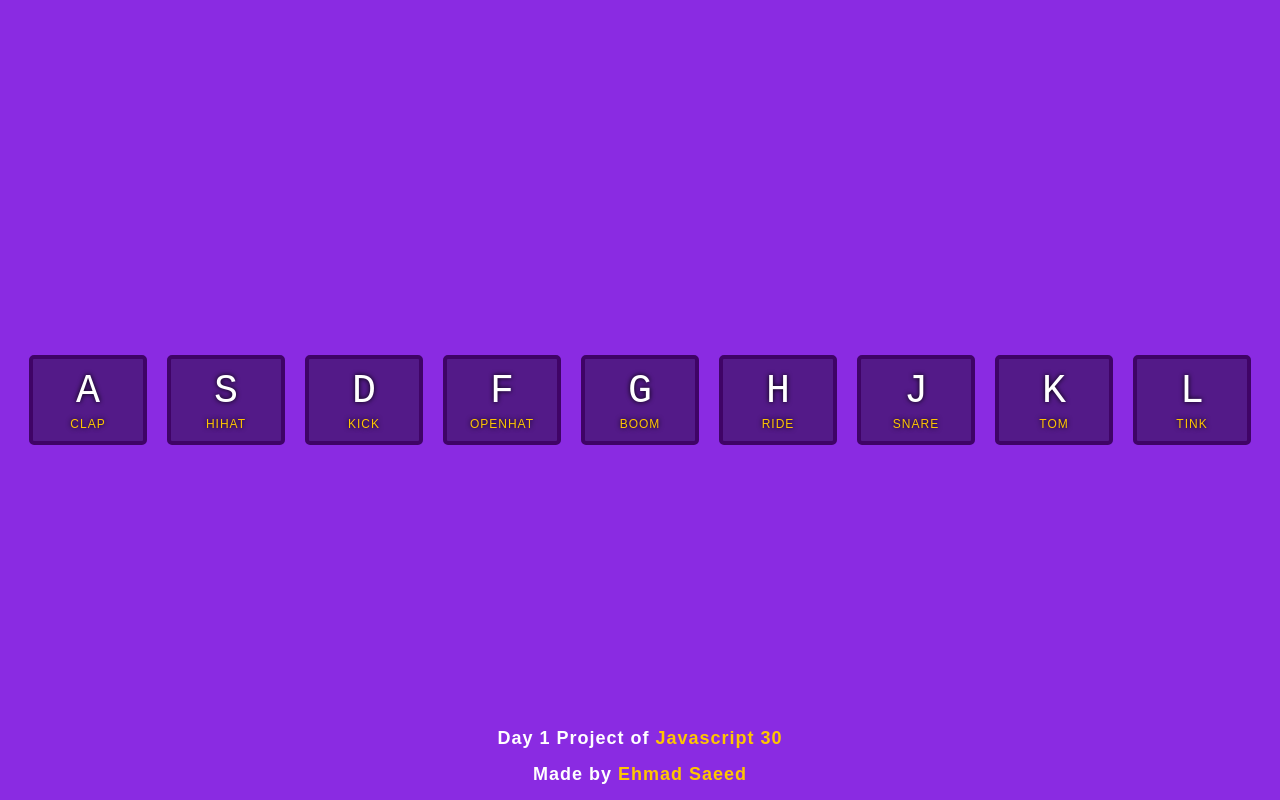
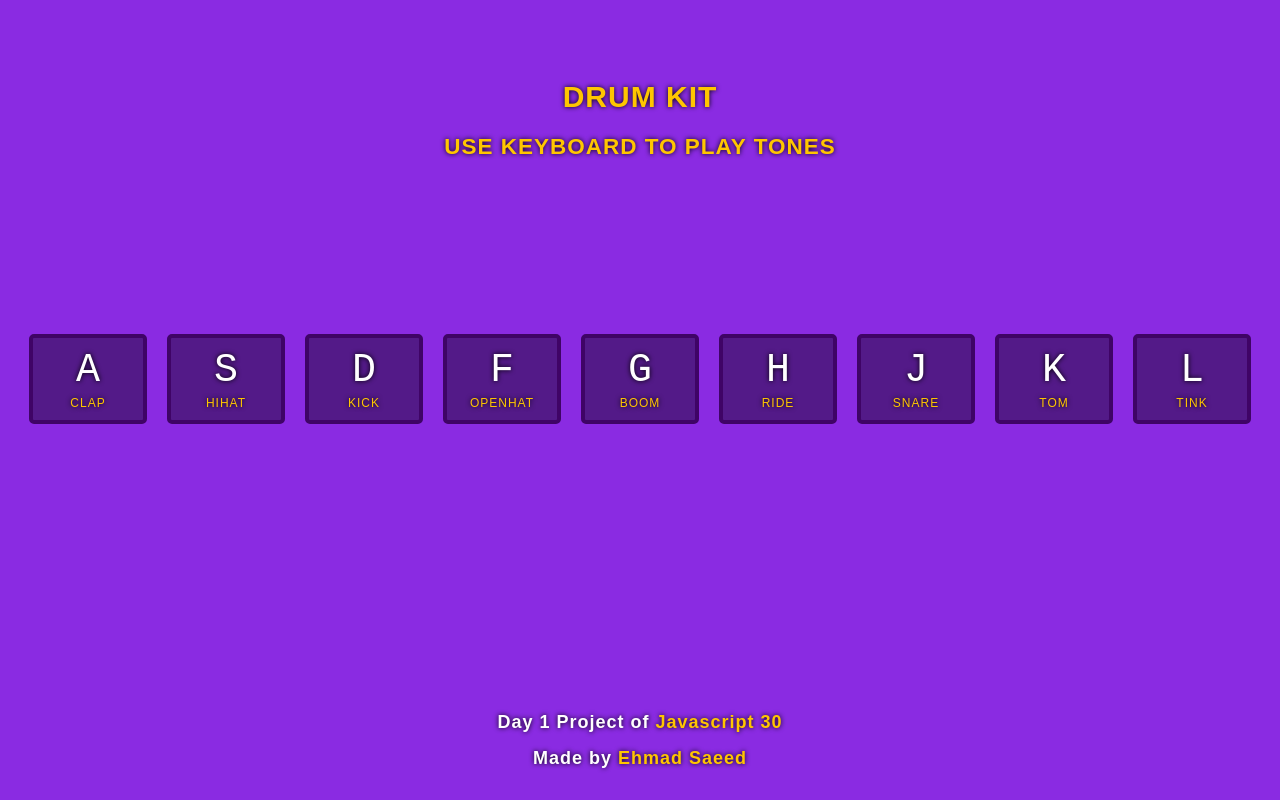
Before and after one commit to justEhmadSaeed/JS-Drumkit, a plain HTML site: page index.html in a window 1280 px wide. Drawn offline with Linux system fonts and the light colour scheme.

Commit message:
📦 NEW: ADD titles and styling

```diff
--- a/index.html
+++ b/index.html
@@ -1,11 +1,17 @@
 <!DOCTYPE html>
 <html lang="en">
+
 <head>
   <meta charset="UTF-8" />
   <title>JS Drum Kit</title>
   <link rel="stylesheet" href="style.css" />
 </head>
+
 <body>
+  <header>
+    <h1>Drum Kit</h1>
+    <h2>Use Keyboard to play tones</h2>
+  </header>
   <div class="keys">
     <div data-key="65" class="key">
       <kbd>A</kbd>
@@ -61,7 +67,7 @@
   <audio data-key="76" src="sounds/tink.wav"></audio>
 
   <script>
-      const keys = Array.from(document.querySelectorAll(".key"));
+    const keys = document.querySelectorAll(".key");
     keys.forEach(key =>
       key.addEventListener("transitionend", removeTransition)
     );
@@ -82,4 +88,5 @@
     }
   </script>
 </body>
+
 </html>
--- a/style.css
+++ b/style.css
@@ -9,9 +9,19 @@ body,html {
   padding: 0;
   font-family: sans-serif;
 }
+header{
+  text-align: center;
+  margin-top: 10vh;
+  font-size:150%;
+  color: #ffffff;
+  text-transform: uppercase;
+  letter-spacing: .1rem;
+  color: #ffc600;
+  text-shadow: 0 0 .5rem black;
 
+}
 .keys {
-  min-height: 100vh;
+  min-height: 50vh;
   display: flex;
   flex: 1;
   align-items: center;
@@ -53,9 +63,10 @@ footer{
   font-size: 1.2rem;
   letter-spacing: 0.1rem;
   text-align: center;
+  text-shadow: 0 0 .5rem black;
   color: #ffffff;
   position: absolute;
-  bottom: 0;
+  bottom: 2%;
   left: 0;
   right: 0;
 }
```
Lines whose indentation alone changed are shown as unchanged.
